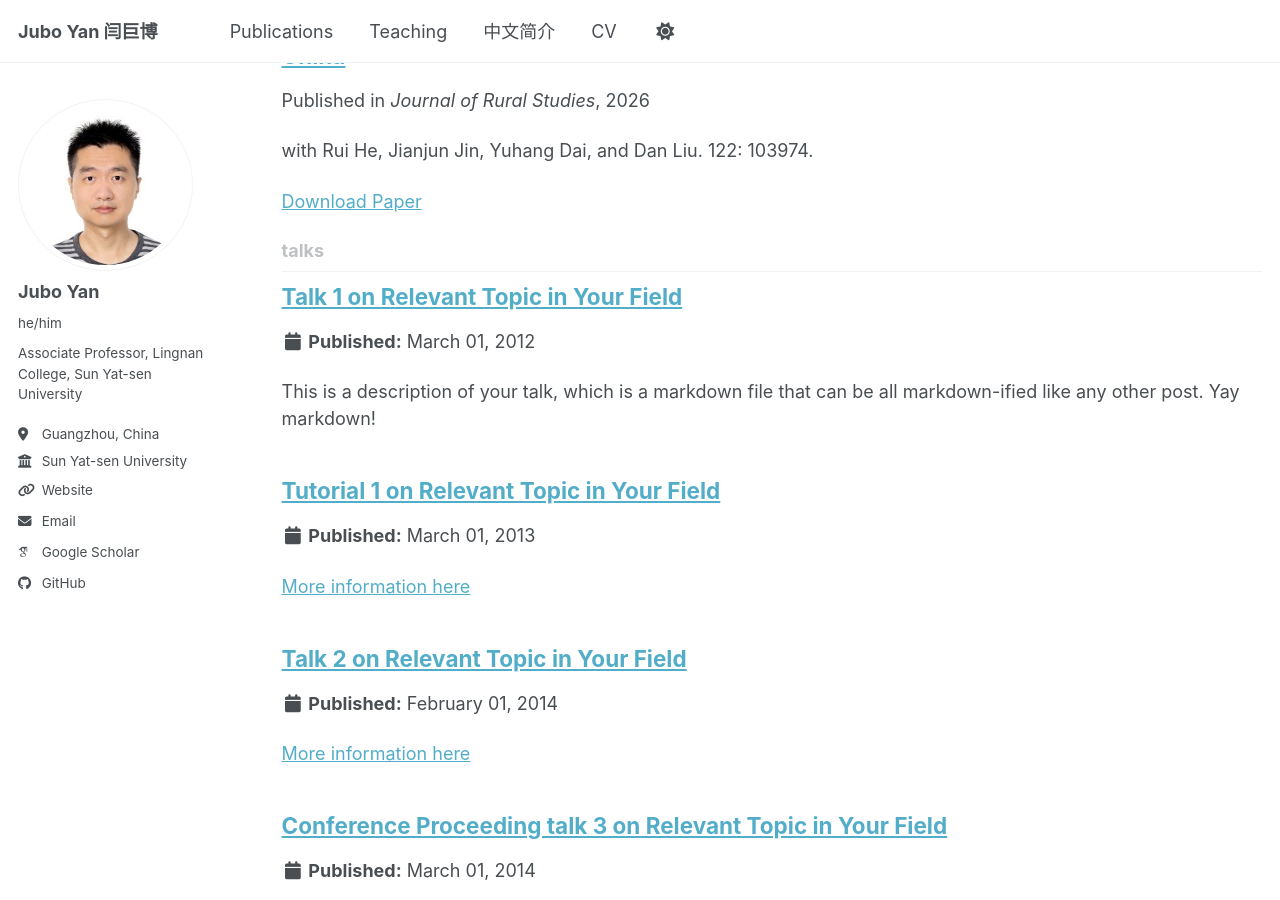
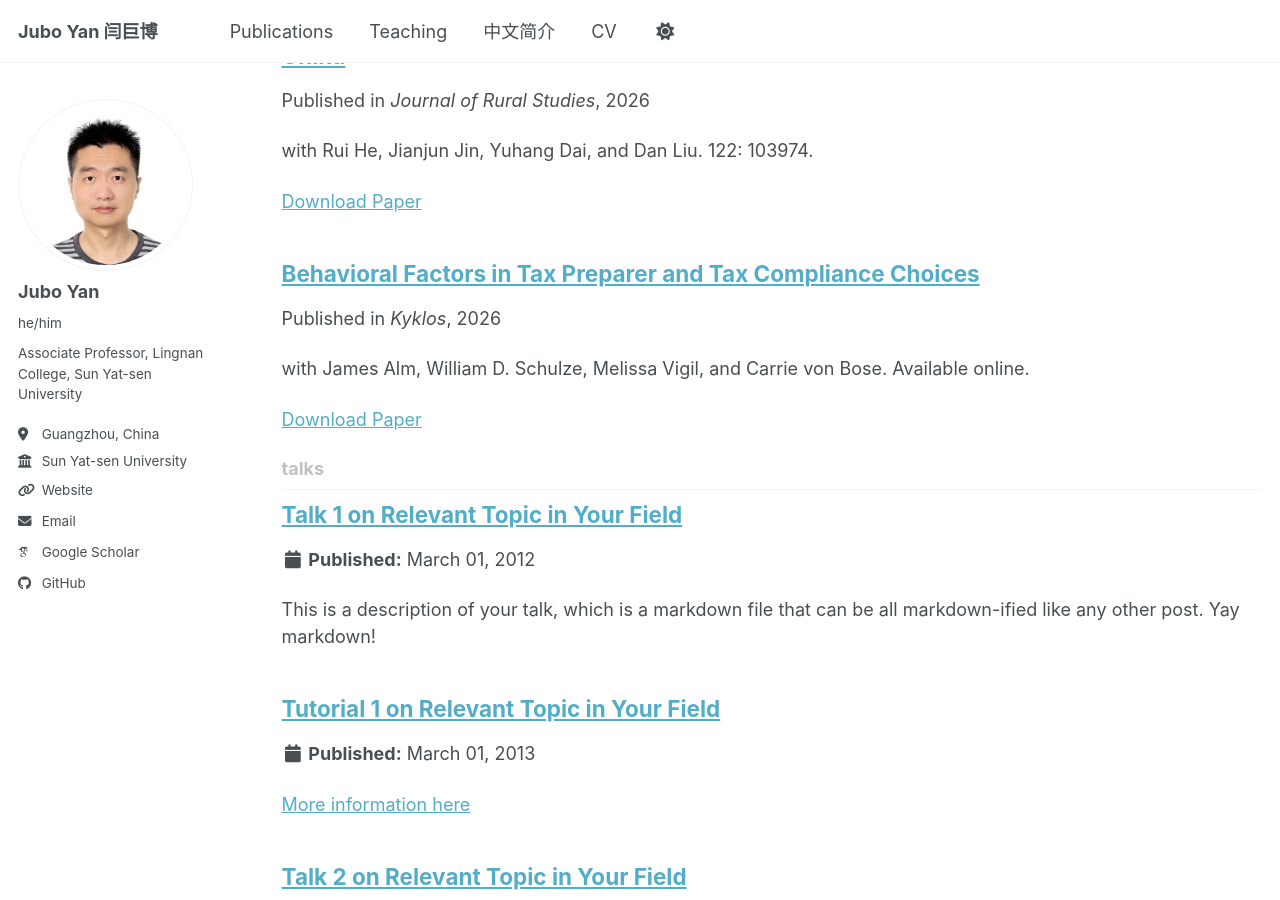
Before and after one commit to xiaogengjacky/xiaogengjacky.github.io, a Jekyll site: the page built from _pages/collection-archive.html, in a window 1280 px wide and 900 px high, scrolled down 6114 px. Built offline with Jekyll 4.4.1, drawn with Linux system fonts in a browser that asks for light colours; some web fonts are replaced; a script bundle is joined from its source files by our own code; library files that are not in the unit come from our copies.

Commit message:
Add Alm et al. (Kyklos 2026); fix two miscategorized publications

```diff
--- a/_publications/2017-01-03-2017-trust-government-earthquake.md
+++ b/_publications/2017-01-03-2017-trust-government-earthquake.md
@@ -1,7 +1,7 @@
 ---
 title: "The Effects of Trust in Government on Earthquake Survivors' Risk Perception and Preparedness in China"
 collection: publications
-category: environmental-energy-econ
+category: behavioral-experimental-econ
 permalink: /publication/2017-trust-government-earthquake
 date: 2017-01-03
 venue: 'Natural Hazards'
--- /dev/null
+++ b/_publications/2026-05-11-2026-tax-preparer-compliance-choices.md
@@ -0,0 +1,11 @@
+---
+title: "Behavioral Factors in Tax Preparer and Tax Compliance Choices"
+collection: publications
+category: behavioral-experimental-econ
+permalink: /publication/2026-tax-preparer-compliance-choices
+date: 2026-05-11
+venue: 'Kyklos'
+paperurl: 'https://doi.org/10.1111/kykl.70062'
+excerpt: >-
+  with James Alm, William D. Schulze, Melissa Vigil, and Carrie von Bose. Available online.
+---
```
Also changed, not shown: _publications/2014-01-01-2014-detailed-model-electricity-grid.md (+1 -1 lines).
